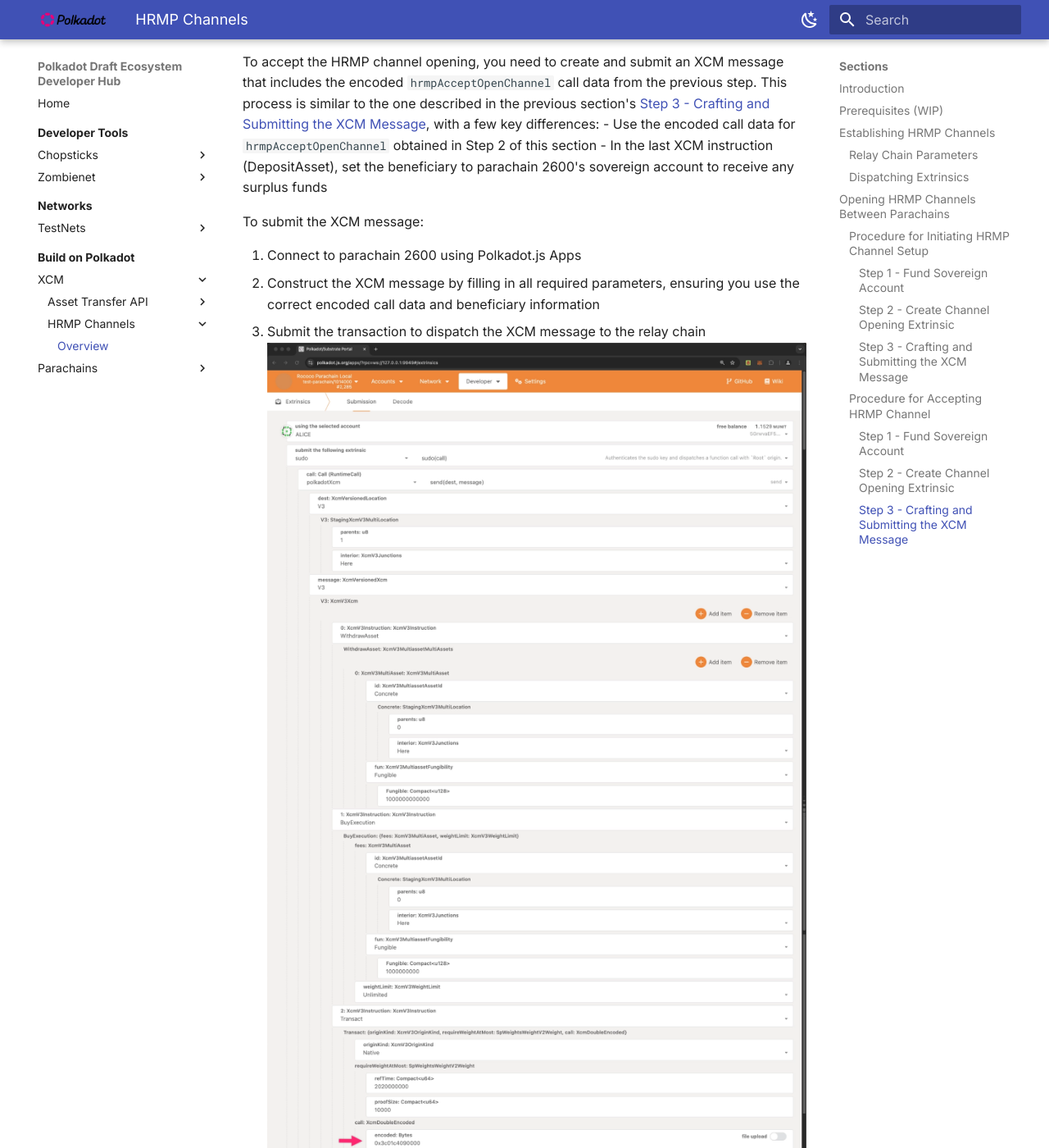
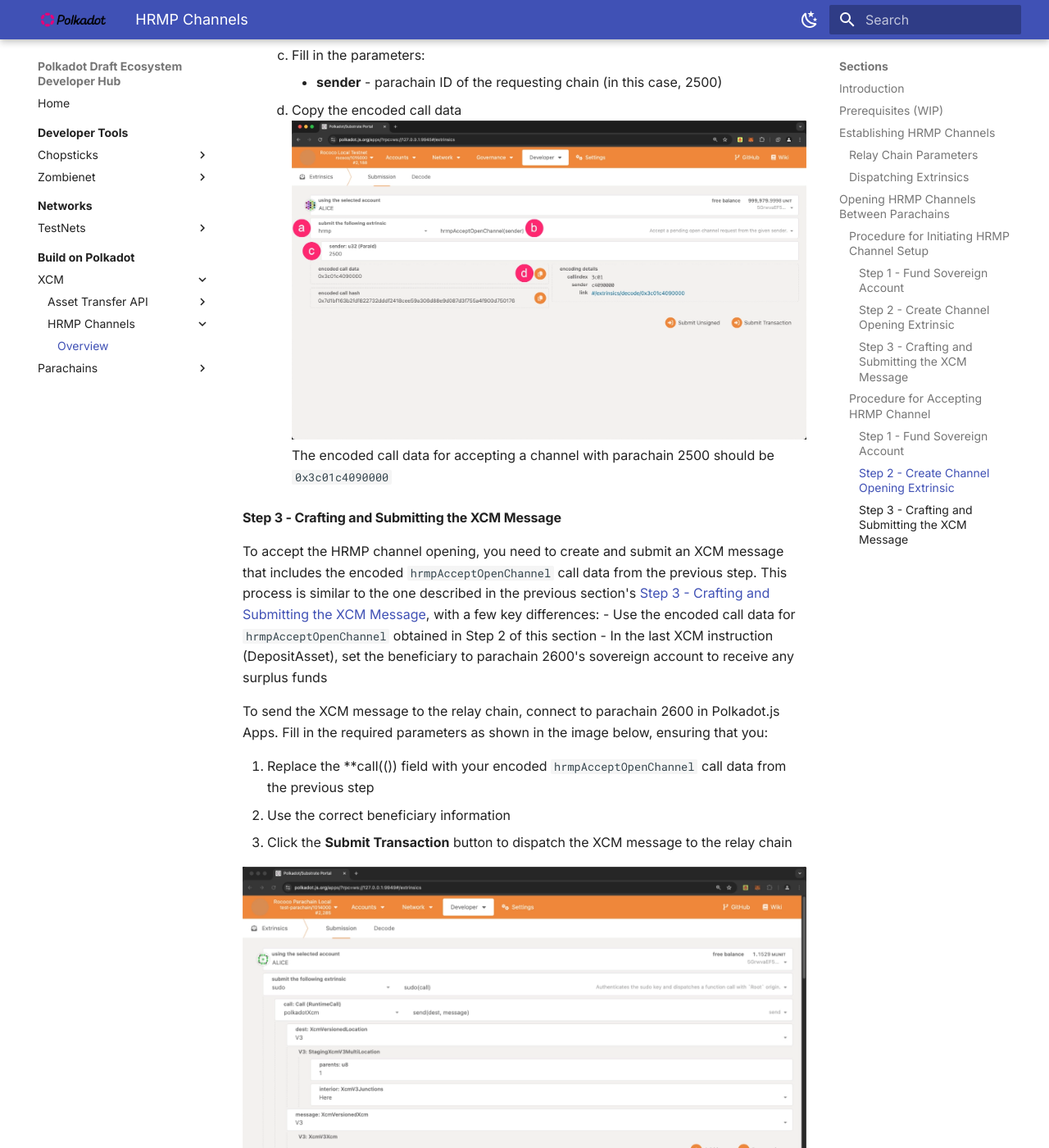
Before and after one commit to papermoonio/polkadot-ecosystem-docs-draft, an MkDocs documentation site: the page built from docs/build-on-polkadot/xcm/hrmp-channels/overview.md, in a window 1280 px wide and 1400 px high, scrolled down 10465 px. Shown: the whole window at 82% size. Built offline with MkDocs 1.6.1 and Material for MkDocs 9.7.7, drawn with Linux system fonts in a browser that asks for light colours; some of the changed text lies outside the part shown.

Commit message:
Update images and steps

```diff
--- a/docs/build-on-polkadot/xcm/hrmp-channels/overview.md
+++ b/docs/build-on-polkadot/xcm/hrmp-channels/overview.md
@@ -39,7 +39,11 @@
 
     ![](/polkadot-ecosystem-docs-draft/images/build-on-polkadot/hrmp-channels/hrmp-channels-1.webp)
 
-2. Under the **configuration** section, call the `activeConfig()` function by clicking the button with the **+** icon. This will display the current settings for all the Polkadot network parameters, including the HRMP channel settings
+2. Query the chain configuration parameters. The result will display the current settings for all the Polkadot network parameters, including the HRMP channel settings
+    1. Select **configuration**
+    2. Choose the **activeConfig()** call
+    3. Click the **+** button
+    4. Check the chain configuration
 
     ![](/polkadot-ecosystem-docs-draft/images/build-on-polkadot/hrmp-channels/hrmp-channels-2.webp)
 
@@ -73,7 +77,6 @@
 This example will demonstrate how to open a channel between parachain 2500 and parachain 2600, using Rococo Local as the relay chain.
 
 #### Step 1 - Fund Sovereign Account {: #init-fund-sovereign-account }
-<!-- <a id="init-fund-sovereign-account"></a> -->
 
 The [sovereign account](https://github.com/polkadot-fellows/xcm-format/blob/10726875bd3016c5e528c85ed6e82415e4b847d7/README.md?plain=1#L50){target=_blank} for parachain 2500 on the relay chain must be funded so it can take care of any XCM transact fees.
 
@@ -136,13 +139,11 @@
 
 In essence, this process withdraws funds from the parachain's sovereign account to the XCVM Holding Register, then uses these funds to purchase execution time for the XCM Transact instruction, executes Transact, refunds any unused execution time and deposits any remaining funds into a specified account.
 
-To submit the XCM message:
+To send the XCM message to the relay chain, connect to parachain 2500 in Polkadot.js Apps. Fill in the required parameters as shown in the image below, ensuring that you:
 
-1. Connect to parachain 2500
-
-2. Construct the XCM message by filling in all required parameters. Make sure to replace the **call** field with your encoded `hrmpInitOpenChannel` call data from the previous step
-
-3. Click the **Submit Transaction** button to dispatch the XCM message to the relay chain.
+1. Replace the **call** field with your encoded `hrmpInitOpenChannel` call data from the previous step
+2. Use the correct beneficiary information
+3. Click the **Submit Transaction** button to dispatch the XCM message to the relay chain
 
 ![](/polkadot-ecosystem-docs-draft/images/build-on-polkadot/hrmp-channels/hrmp-channels-6.webp)
 
@@ -153,11 +154,17 @@
 
 1. Using Polkadot.js Apps, connect to the relay chain and navigate to the **Developer** dropdown, then select the **Chain state** option
 
-2. Under the **hrmp** section, select the `hrmpOpenChannelRequests` function. Click the button with the **+** icon next to it to call the function. This will display the status of all pending channel requests
+    ![](/polkadot-ecosystem-docs-draft/images/build-on-polkadot/hrmp-channels/hrmp-channels-11.webp)
+
+2. Query the hrmp open channel requests
+    1. Select **hrmp**
+    2. Choose the **hrmpOpenChannelRequests** call
+    3. Click the **+** button
+    4. Check the status of all pending channel requests
+
+    ![](/polkadot-ecosystem-docs-draft/images/build-on-polkadot/hrmp-channels/hrmp-channels-7.webp)
 
 If your channel request was successful, you should see an entry for your parachain ID in the list of open channel requests. This confirms that your request has been properly registered on the relay chain and is awaiting acceptance by the target parachain
-
-![](/polkadot-ecosystem-docs-draft/images/build-on-polkadot/hrmp-channels/hrmp-channels-7.webp)
 
 ### Procedure for Accepting HRMP Channel
 
@@ -190,22 +197,26 @@
 - Use the encoded call data for `hrmpAcceptOpenChannel` obtained in Step 2 of this section
 - In the last XCM instruction (DepositAsset), set the beneficiary to parachain 2600's sovereign account to receive any surplus funds
 
-To submit the XCM message:
+To send the XCM message to the relay chain, connect to parachain 2600 in Polkadot.js Apps. Fill in the required parameters as shown in the image below, ensuring that you:
 
-1. Connect to parachain 2600 using Polkadot.js Apps
-2. Construct the XCM message by filling in all required parameters, ensuring you use the correct encoded call data and beneficiary information
-3. Submit the transaction to dispatch the XCM message to the relay chain
-    ![](/polkadot-ecosystem-docs-draft/images/build-on-polkadot/hrmp-channels/hrmp-channels-9.webp)
+1. Replace the **call(()) field with your encoded `hrmpAcceptOpenChannel` call data from the previous step
+2. Use the correct beneficiary information
+3. Click the **Submit Transaction** button to dispatch the XCM message to the relay chain
+
+![](/polkadot-ecosystem-docs-draft/images/build-on-polkadot/hrmp-channels/hrmp-channels-9.webp)
 
 After submitting the XCM message to accept the HRMP channel opening, verify that the channel has been set up correctly.
 
 1. Connect to the relay chain using Polkadot.js Apps
 2. Navigate to the **Developer** dropdown and select **Chain state**
+
+    ![](/polkadot-ecosystem-docs-draft/images/build-on-polkadot/hrmp-channels/hrmp-channels-11.webp)
+
 3. Under the **hrmp** section, query the **hrmpChannels** storage item
 
+    ![](/polkadot-ecosystem-docs-draft/images/build-on-polkadot/hrmp-channels/hrmp-channels-10.webp)
+
 If the channel has been successfully established, you should see the channel details in the query results.
-
-![](/polkadot-ecosystem-docs-draft/images/build-on-polkadot/hrmp-channels/hrmp-channels-10.webp)
 
 By following these steps, you will have successfully accepted the HRMP channel request and established a unidirectional channel between the two parachains.
 
```
Also changed, not shown: docs/images/build-on-polkadot/hrmp-channels/hrmp-channels-11.webp (added), docs/images/build-on-polkadot/hrmp-channels/hrmp-channels-2.webp, docs/images/build-on-polkadot/hrmp-channels/hrmp-channels-6.webp, docs/images/build-on-polkadot/hrmp-channels/hrmp-channels-7.webp, docs/images/build-on-polkadot/hrmp-channels/hrmp-channels-9.webp.
